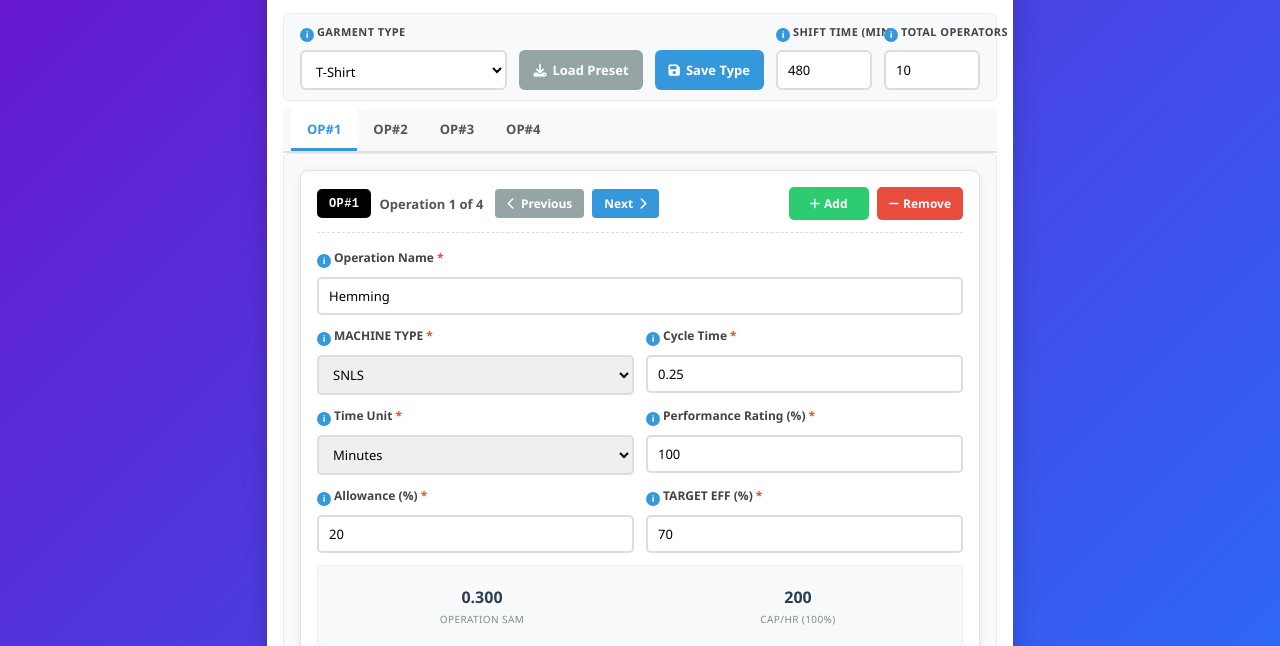
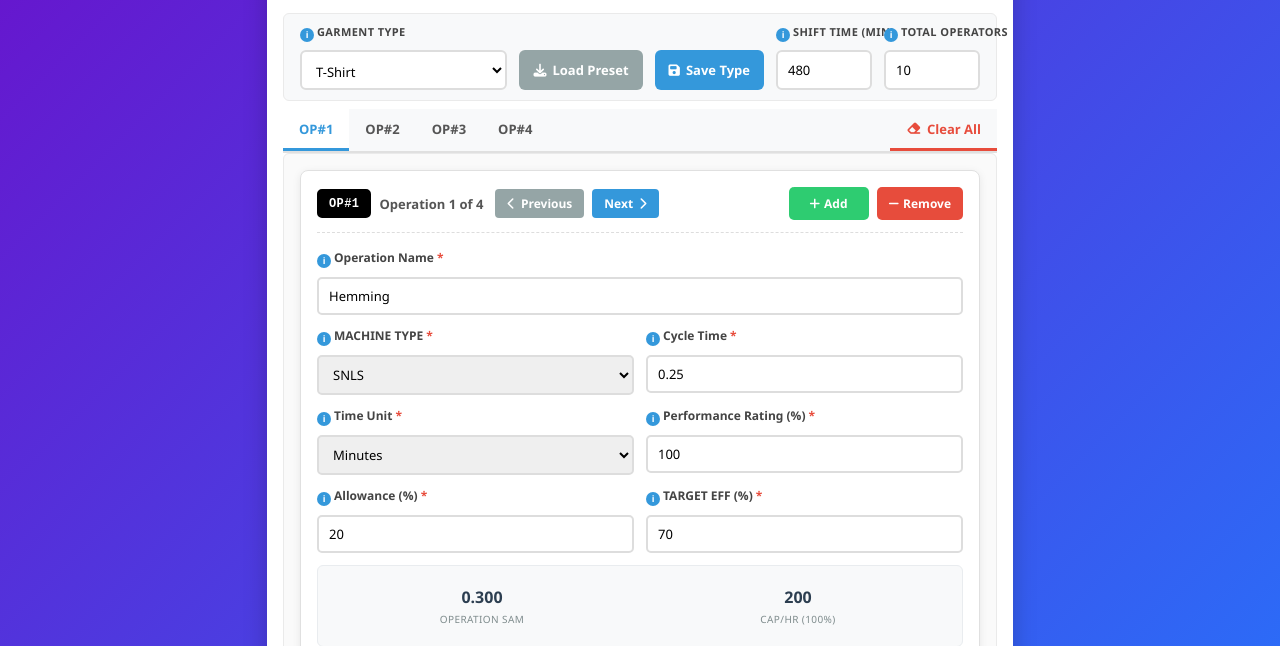
Before and after one commit to Altosonar/Garment-Operations-Calculator-2, a plain HTML site: page index.html in a window 1280 px wide. Shown: the part 154-800 px from the top of the page. Drawn offline with nearby package versions, Linux system fonts and the light colour scheme.

Commit message:
Add files via upload

```diff
--- a/index.html
+++ b/index.html
@@ -407,15 +407,64 @@
             }
         }
 
-        /* Operations Tabs - NEW */
-        .operation-tabs {
+        /* Operations Tabs - UPDATED with scrollable container */
+        .operation-tabs-container {
             display: flex;
             background: #f8f9fa;
             border-bottom: 2px solid #e0e0e0;
+            flex-shrink: 0;
+            min-height: 44px;
+            position: relative;
+            width: 100%;
+        }
+
+        .operation-tabs-scrollable {
+            display: flex;
             overflow-x: auto;
+            flex: 1;
+            min-width: 0;
+            scrollbar-width: thin;
+            scrollbar-color: #3498db #f1f1f1;
+        }
+
+        .operation-tabs-scrollable::-webkit-scrollbar {
+            height: 6px;
+        }
+
+        .operation-tabs-scrollable::-webkit-scrollbar-track {
+            background: #f1f1f1;
+            border-radius: 8px;
+        }
+
+        .operation-tabs-scrollable::-webkit-scrollbar-thumb {
+            background: #3498db;
+            border-radius: 8px;
+        }
+
+        .clear-all-static {
             flex-shrink: 0;
-            padding: 0 8px;
-            min-height: 44px;
+            background: none;
+            border: none;
+            cursor: pointer;
+            font-size: 13px;
+            font-weight: 600;
+            color: #e74c3c;
+            border-bottom: 3px solid transparent;
+            transition: all 0.3s;
+            white-space: nowrap;
+            display: flex;
+            align-items: center;
+            gap: 6px;
+            padding: 10px 16px;
+            position: relative;
+            z-index: 2;
+            border-bottom: 3px solid #e74c3c;
+        }
+
+        .clear-all-static:hover {
+            color: #c0392b;
+            border-bottom-color: #c0392b;
+            background: rgba(231, 76, 60, 0.1);
         }
 
         .operation-tab {
@@ -433,6 +482,7 @@
             align-items: center;
             gap: 6px;
             position: relative;
+            flex-shrink: 0;
         }
 
         .operation-tab:hover {
@@ -444,10 +494,6 @@
             border-bottom: 3px solid #3498db;
             background: white;
         }
-
-        /* Removed the operation-tab-close style */
-
-        /* Removed the .add-operation-tab style as we removed the "+ Add" tab */
 
         .operations-container-wrapper {
             flex: 1;
@@ -469,6 +515,23 @@
             overflow-y: auto;
             height: auto;
             align-items: stretch;
+            max-height: 500px;
+            scrollbar-width: thin;
+            scrollbar-color: #3498db #f1f1f1;
+        }
+
+        .operations-container.vertical::-webkit-scrollbar {
+            width: 8px;
+        }
+
+        .operations-container.vertical::-webkit-scrollbar-track {
+            background: #f1f1f1;
+            border-radius: 8px;
+        }
+
+        .operations-container.vertical::-webkit-scrollbar-thumb {
+            background: #3498db;
+            border-radius: 8px;
         }
 
         .operations-container.horizontal {
@@ -482,10 +545,12 @@
             align-items: flex-start;
             flex-wrap: nowrap;
             min-height: 384px;
+            scrollbar-width: thin;
+            scrollbar-color: #3498db #f1f1f1;
         }
 
         .operations-container.horizontal::-webkit-scrollbar {
-            height: 6px;
+            height: 8px;
         }
 
         .operations-container.horizontal::-webkit-scrollbar-track {
@@ -1492,9 +1557,15 @@
                 </div>
             </div>
 
-            <!-- Operation Tabs - Updated: No "+ Add" tab -->
-            <div class="operation-tabs" id="operation-tabs">
-                <!-- Operation tabs will be dynamically added here -->
+            <!-- Operation Tabs - Updated with static Clear All button -->
+            <div class="operation-tabs-container">
+                <div class="operation-tabs-scrollable" id="operation-tabs-scrollable">
+                    <!-- Operation tabs will be dynamically added here -->
+                </div>
+                <!-- Static Clear All button always visible -->
+                <button class="clear-all-static" onclick="clearAllOperations()">
+                    <i class="fas fa-eraser"></i> Clear All
+                </button>
             </div>
 
             <div class="operations-container-wrapper">
@@ -1502,8 +1573,6 @@
                     <!-- Operations will be dynamically added here -->
                 </div>
             </div>
-
-            <!-- Operation Navigation Controls - REMOVED (now in operation header) -->
 
             <div class="controls">
                 <button type="button" class="layout-toggle-btn vertical" id="layoutToggleBtn" onclick="toggleLayout()">
@@ -1521,9 +1590,6 @@
                 </button>
                 <button type="button" class="btn btn-warning" onclick="exportToExcel()">
                     <i class="fas fa-file-excel"></i> Export
-                </button>
-                <button type="button" class="btn btn-secondary" onclick="clearAllOperations()">
-                    <i class="fas fa-eraser"></i> Clear All
                 </button>
             </div>
 
@@ -1858,18 +1924,25 @@
             }
         }
 
-        // Switch to specific operation
+        // Switch to specific operation - FIXED: Now correctly shows the next operation number
         function switchToOperation(opId) {
             currentOperation = opId;
 
             // Update active tab
-            document.querySelectorAll('.operation-tab').forEach((tab, index) => {
+            const scrollableTabs = document.querySelectorAll('.operation-tab');
+            scrollableTabs.forEach((tab, index) => {
                 if (index + 1 === opId) {
                     tab.classList.add('active');
                 } else {
                     tab.classList.remove('active');
                 }
             });
+
+            // Scroll the active tab into view
+            const activeTab = document.getElementById(`operation-tab-${opId}`);
+            if (activeTab) {
+                activeTab.scrollIntoView({ behavior: 'smooth', block: 'nearest', inline: 'center' });
+            }
 
             if (currentLayout === 'vertical') {
                 // For vertical layout: show only the selected operation
@@ -1909,7 +1982,7 @@
             updateNavigationControls();
         }
 
-        // Switch between operations
+        // Switch between operations - FIXED: Now correctly increments by 1
         function switchOperation(direction) {
             const operations = document.querySelectorAll('.operation-card');
             if (operations.length <= 1) return;
@@ -1927,7 +2000,7 @@
             switchToOperation(currentOperation);
         }
 
-        // Update navigation controls in each operation card
+        // Update navigation controls in each operation card - FIXED: Shows correct operation numbers
         function updateNavigationControls() {
             const operations = document.querySelectorAll('.operation-card');
             const totalOps = operations.length;
@@ -2125,7 +2198,7 @@
             setGarmentType(garmentType);
 
             document.getElementById('operations-container').innerHTML = '';
-            document.getElementById('operation-tabs').innerHTML = '';
+            document.getElementById('operation-tabs-scrollable').innerHTML = '';
             operationCount = 0;
 
             if (savedGarments[garmentType]) {
@@ -2146,7 +2219,7 @@
             }
 
             document.getElementById('operations-container').innerHTML = '';
-            document.getElementById('operation-tabs').innerHTML = '';
+            document.getElementById('operation-tabs-scrollable').innerHTML = '';
             operationCount = 0;
 
             let presetKey = Object.keys(garmentPresets).find(key =>
@@ -2173,19 +2246,19 @@
             showModal("Preset Loaded", `Loaded ${operations.length} operations for ${garmentType}.`);
         }
 
-        // Operation Management - UPDATED: No X button in tabs, only icons in operation form buttons
+        // Operation Management
         function addOperation(name, cycleTime, unit, rating, allowance, targetEff = 70, machineType = 'SNLS') {
             operationCount++;
             const opId = operationCount;
 
-            // Create operation tab - WITHOUT CLOSE BUTTON
-            const operationTabs = document.getElementById('operation-tabs');
+            // Create operation tab in scrollable container
+            const operationTabsScrollable = document.getElementById('operation-tabs-scrollable');
             const operationTab = document.createElement('button');
             operationTab.className = `operation-tab ${opId === 1 ? 'active' : ''}`;
             operationTab.id = `operation-tab-${opId}`;
             operationTab.textContent = `OP#${opId}`;
             operationTab.onclick = () => switchToOperation(opId);
-            operationTabs.appendChild(operationTab);
+            operationTabsScrollable.appendChild(operationTab);
 
             // Create operation card with navigation controls in header
             const operation = document.createElement('div');
@@ -2595,11 +2668,12 @@
                 });
             });
 
-            // Renumber tabs
-            const operationTabs = document.getElementById('operation-tabs');
-            const tabs = operationTabs.querySelectorAll('.operation-tab');
-
-            operationTabs.innerHTML = '';
+            // Renumber tabs in scrollable container
+            const operationTabsScrollable = document.getElementById('operation-tabs-scrollable');
+
+            // Remove all operation tabs
+            const tabs = operationTabsScrollable.querySelectorAll('.operation-tab');
+            operationTabsScrollable.innerHTML = '';
 
             tabs.forEach((tab, index) => {
                 const newId = index + 1;
@@ -2611,7 +2685,7 @@
                 } else {
                     tab.classList.remove('active');
                 }
-                operationTabs.appendChild(tab);
+                operationTabsScrollable.appendChild(tab);
             });
         }
 
@@ -2625,7 +2699,7 @@
             showModal("Confirm", "Clear all operations?", true,
                 () => {
                     document.getElementById('operations-container').innerHTML = '';
-                    document.getElementById('operation-tabs').innerHTML = '';
+                    document.getElementById('operation-tabs-scrollable').innerHTML = '';
                     operationCount = 0;
                     currentOperation = 1;
                     addNewOperation();
```
